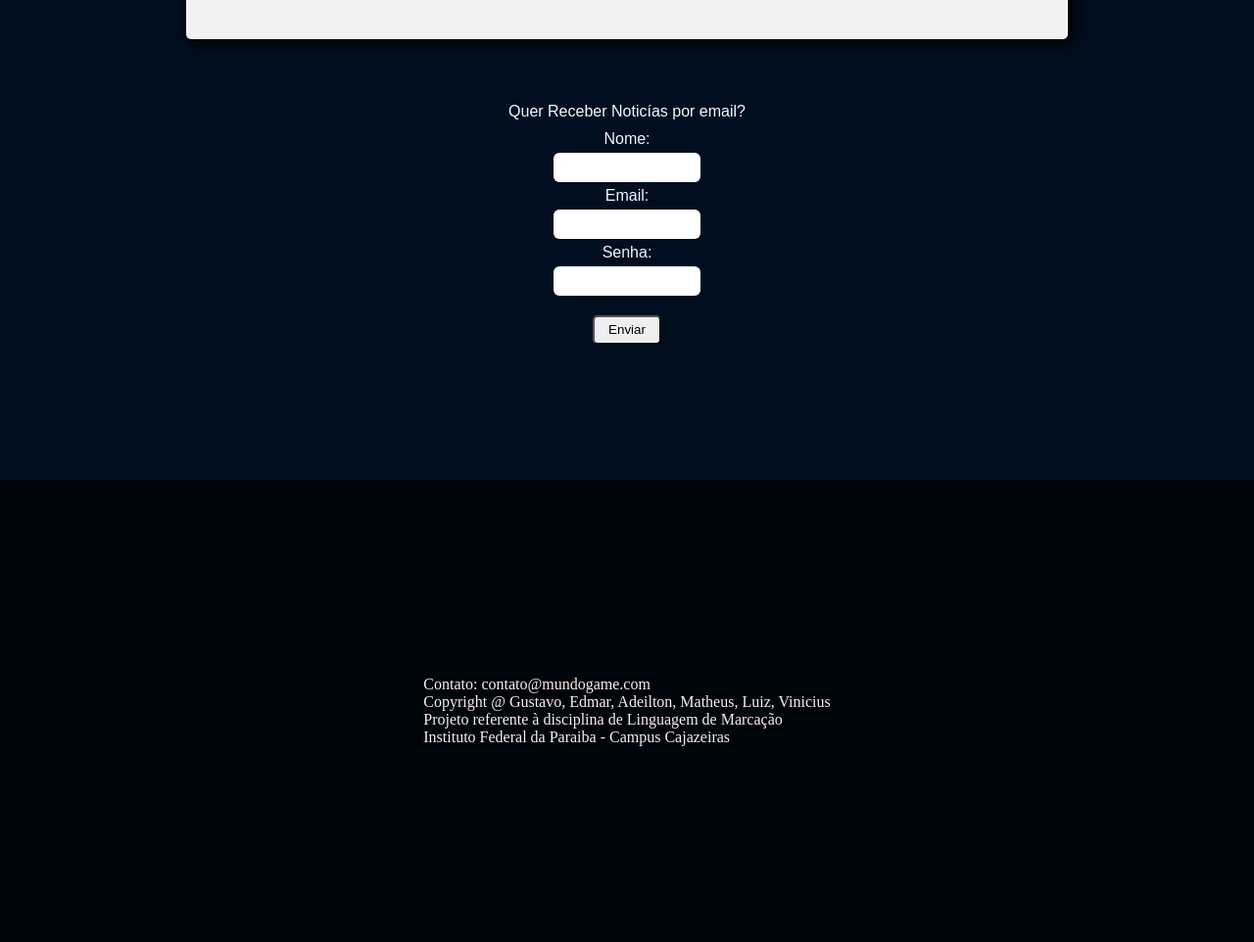
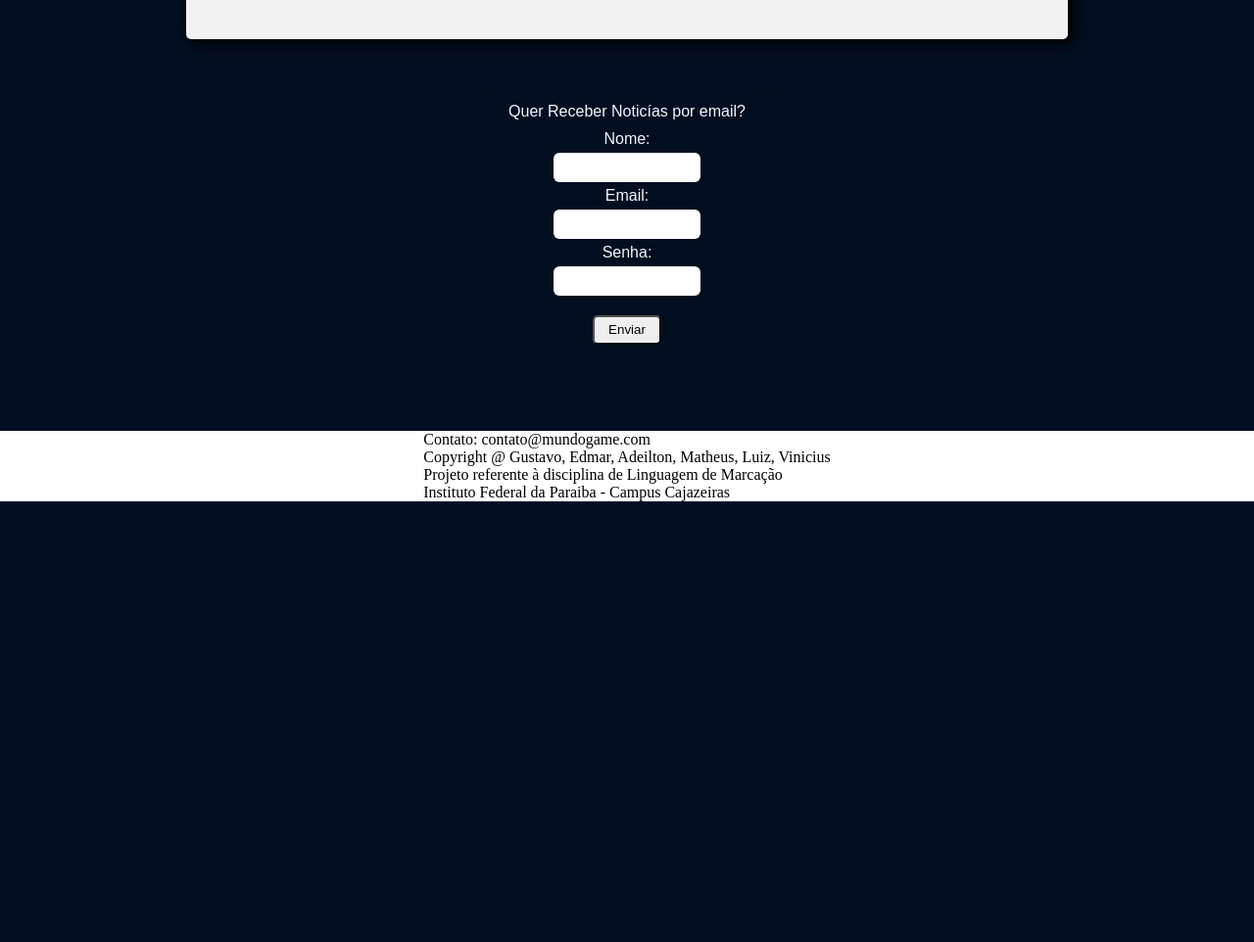
Before and after one commit to gustavobardavid/projeto-final, a plain HTML site: page topxbox.index.html in a window 1280 px wide. Shown: the part 9986-10948 px from the top of the page at 98% size. After the commit the page ends 10498 px from the top, so only its background shows below. Drawn offline with nearby package versions, Linux system fonts and the light colour scheme.

Commit message:
Update topxbox.index.html

```diff
--- a/topxbox.index.html
+++ b/topxbox.index.html
@@ -152,7 +152,7 @@
 
             </form>
         </div>
-        <footer style="color: rgb(248, 238, 238); background-color: #00050a;; padding: 200px;margin-top: 50px" >
+        <footer>
 
             Contato: contato@mundogame.com
         <br>
```
